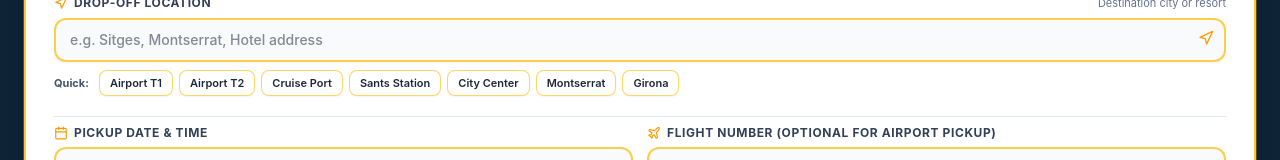
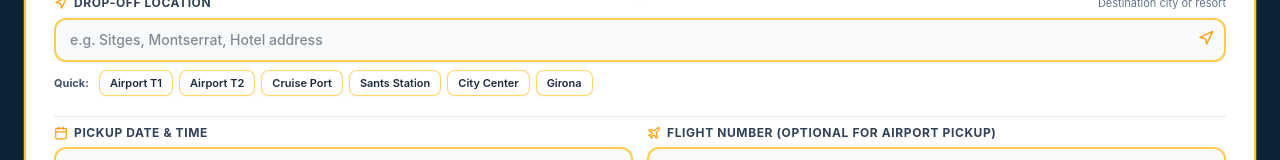
Before and after one commit to easytransferhub-code/easytransferhub, a React (Vite) app: page / in a window 1280 px wide. Shown: the part 408-568 px from the top of the page. Built offline with nearby package versions, Linux system fonts and the light colour scheme.

Commit message:
montserrat

```diff
--- a/src/data/transferData.ts
+++ b/src/data/transferData.ts
@@ -96,15 +96,7 @@ export const QUICK_LOCATIONS: QuickLocation[] = [
     lon: 2.1700,
   },
 
-  {
-    id: "montserrat",
-    name: "Montserrat Monastery",
-    shortLabel: "Montserrat",
-    icon: "Mountain",
-    address: "Monastery of Montserrat, 08199 Montserrat, Barcelona, Spain",
-    lat: 41.5931,
-    lon: 1.8364,
-  },
+
   {
     id: "girona",
     name: "Girona City / Airport",
```
